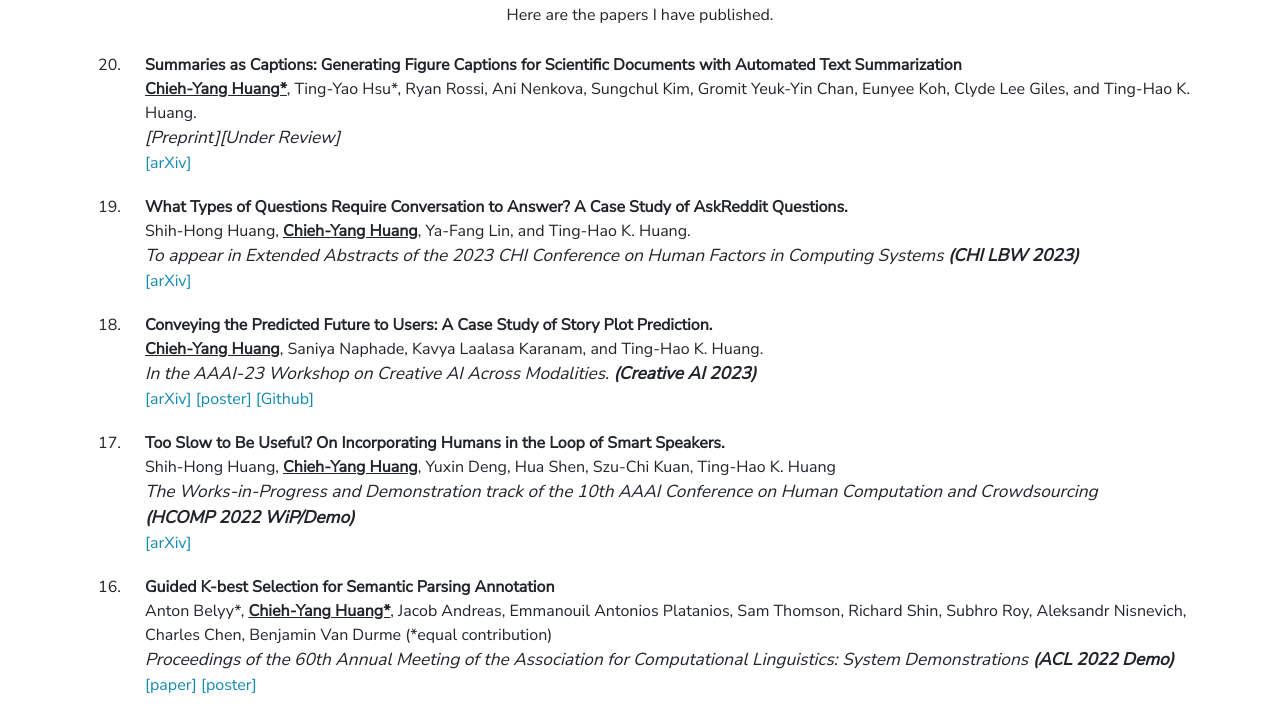
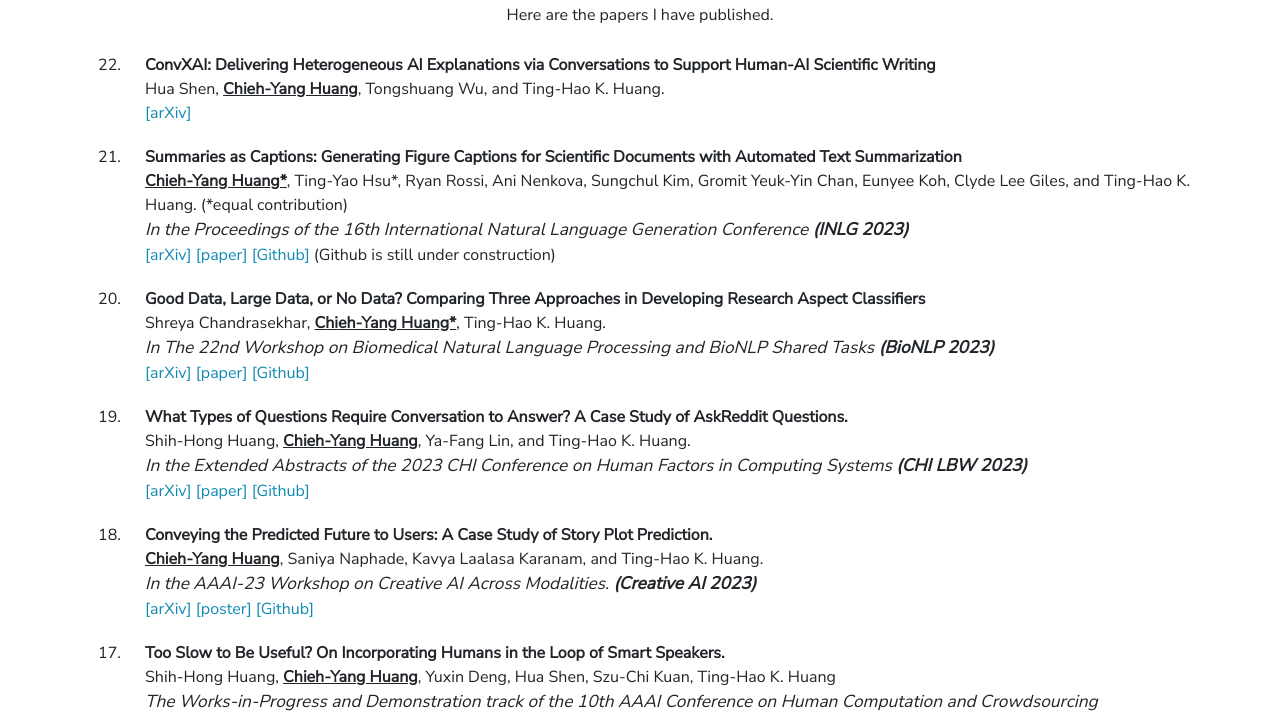
Before and after one commit to appleternity/chieh-yang, a plain HTML site: page publications.html in a window 1280 px wide. Shown: the part 109-821 px from the top of the page. Drawn offline with nearby package versions, Linux system fonts and the light colour scheme.

Commit message:
update my CV and new papers

```diff
--- a/publications.html
+++ b/publications.html
@@ -56,6 +56,21 @@
                     <conferenceAbb></conferenceAbb>
                 </conference>
             </li-->
+            <li>
+                <papertitle>ConvXAI: Delivering Heterogeneous AI Explanations via Conversations to Support Human-AI Scientific Writing
+                </papertitle>
+                <authorlist>
+                    Hua Shen,
+                    <me>Chieh-Yang Huang</me>,
+                    Tongshuang Wu,
+                    and Ting-Hao K. Huang.
+                </authorlist>
+                <conference>
+                    <!-- <conferenceAbb></conferenceAbb> -->
+                </conference>
+                <arXiv href="https://arxiv.org/abs/2305.09770"></arXiv>
+                <!-- <pdf href="https://aclanthology.org/2023.inlg-main.6/"></pdf> -->
+            </li>
 
             <li>
                 <papertitle>Summaries as Captions: Generating Figure Captions for Scientific Documents with Automated Text Summarization</papertitle>
@@ -63,13 +78,33 @@
                     <me>Chieh-Yang Huang*</me>, Ting-Yao Hsu*, Ryan Rossi,
                     Ani Nenkova, Sungchul Kim, Gromit Yeuk-Yin Chan,
                     Eunyee Koh, Clyde Lee Giles, and Ting-Hao K. Huang.
+                    (*equal contribution)
                 </authorlist>
                 <conference>
-                    [Preprint][Under Review]
-                    <!-- <conferenceAbb></conferenceAbb> -->
+                    In the Proceedings of the 16th International Natural Language Generation Conference
+                    <conferenceAbb>INLG 2023</conferenceAbb>
                 </conference>
                 <arXiv href="https://arxiv.org/abs/2302.12324"></arXiv>
+                <pdf href="https://aclanthology.org/2023.inlg-main.6/"></pdf>
+                <github href="https://github.com/Crowd-AI-Lab/Generating-Figure-Captions-as-a-Text-Summarization-Task"></github>
+                (Github is still under construction)
             </li>
+
+            <li>
+                <papertitle>Good Data, Large Data, or No Data? Comparing Three Approaches in Developing Research Aspect Classifiers
+                </papertitle>
+                <authorlist>
+                    Shreya Chandrasekhar, <me>Chieh-Yang Huang*</me>, Ting-Hao K. Huang.
+                </authorlist>
+                <conference>
+                    In The 22nd Workshop on Biomedical Natural Language Processing and BioNLP Shared Tasks
+                    <conferenceAbb>BioNLP 2023</conferenceAbb>
+                </conference>
+                <arXiv href="https://arxiv.org/abs/2306.04820"></arXiv>
+                <pdf href="https://aclanthology.org/2023.bionlp-1.8.pdf"></pdf>
+                <github href="https://github.com/Crowd-AI-Lab/CODA-19-exp"></github>
+            </li>
+
 
             <li>
                 <papertitle>What Types of Questions Require Conversation to Answer? A Case Study of AskReddit Questions.</papertitle>
@@ -78,10 +113,12 @@
                     and Ting-Hao K. Huang.
                 </authorlist>
                 <conference>
-                    To appear in Extended Abstracts of the 2023 CHI Conference on Human Factors in Computing Systems
+                    In the Extended Abstracts of the 2023 CHI Conference on Human Factors in Computing Systems
                     <conferenceAbb>CHI LBW 2023</conferenceAbb>
                 </conference>
                 <arXiv href="https://arxiv.org/abs/2303.17710"></arXiv>
+                <pdf href="https://dl.acm.org/doi/10.1145/3544549.3585600"></pdf>
+                <github href="https://github.com/Crowd-AI-Lab/AskReddit"></github>
             </li>
 
             <li>
@@ -290,7 +327,7 @@
 
         <div id="footer" class="col-md-12">
             <hr>
-            Chieh-Yang Huang updated in March, 2023. All right reserved.
+            Chieh-Yang Huang updated in October, 2023. All right reserved.
         </div>
 
     </div>
```
Also changed, not shown: index.html (+38 -5 lines), 1 other file.
